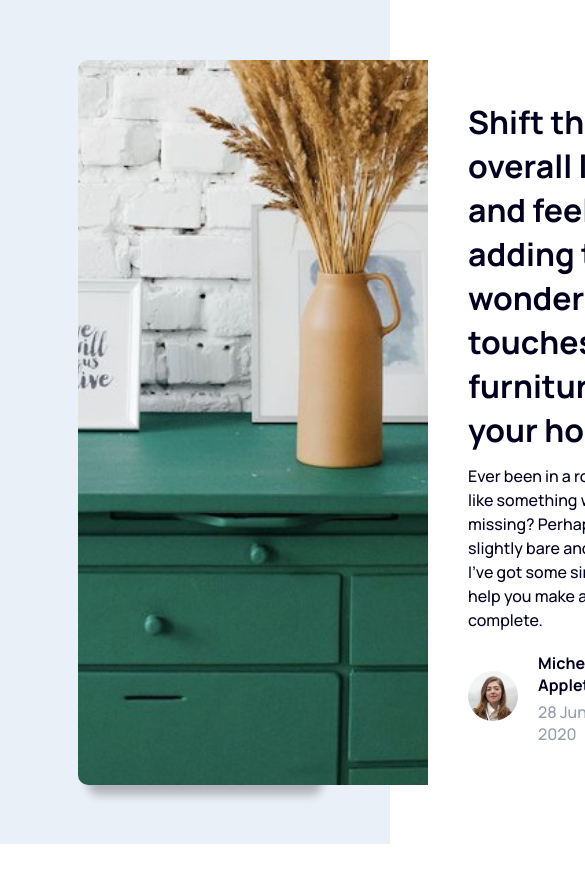
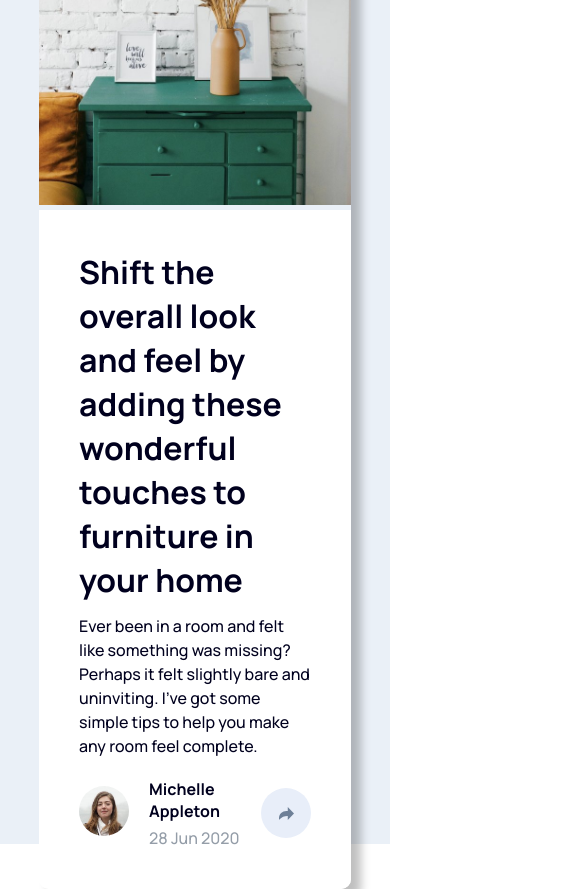
Before and after one commit to sparklaunch/07.ArticlePreview, a Svelte app in the folder article-preview/: page / in a window 390 px wide. Shown: the top 889 px of the page, 585 px wide, since content can reach past the window. Before the commit the page ends 844 px from the top, so only its background shows below. Built offline with nearby package versions, Linux system fonts and the light colour scheme.

Commit message:
Add the mobile compatibilities

```diff
--- a/article-preview/src/App.svelte
+++ b/article-preview/src/App.svelte
@@ -23,4 +23,9 @@
         justify-content: center;
         align-items: center;
     }
+    @media all and (max-width: 1440px) {
+        #app {
+            padding: 100px 0;
+        }
+    }
 </style>
--- a/article-preview/src/components/Card.svelte
+++ b/article-preview/src/components/Card.svelte
@@ -16,4 +16,10 @@
         align-items: stretch;
         width: 60%;
     }
+    @media all and (max-width: 1440px) {
+        #card {
+            flex-direction: column;
+            width: 80%;
+        }
+    }
 </style>
--- a/article-preview/src/components/Left.svelte
+++ b/article-preview/src/components/Left.svelte
@@ -15,4 +15,13 @@
         height: 100%;
         object-fit: cover;
     }
+    @media all and (max-width: 1440px) {
+        #left {
+            min-width: auto;
+            border-radius: 0;
+            border-top-left-radius: 10px;
+            border-top-right-radius: 10px;
+            max-height: 300px;
+        }
+    }
 </style>
--- a/article-preview/src/components/Profile.svelte
+++ b/article-preview/src/components/Profile.svelte
@@ -47,7 +47,7 @@
     }
     #profile-share {
         margin-left: 20px;
-        width: 50px;
+        min-width: 50px;
         height: 50px;
         background-color: rgb(232, 238, 249);
         border-radius: 50%;
--- a/article-preview/src/components/Right.svelte
+++ b/article-preview/src/components/Right.svelte
@@ -15,4 +15,11 @@
         border-top-right-radius: 10px;
         border-bottom-right-radius: 10px;
     }
+    @media all and (max-width: 1440px) {
+        #right {
+            border-radius: 0;
+            border-bottom-left-radius: 10px;
+            border-bottom-right-radius: 10px;
+        }
+    }
 </style>
```
